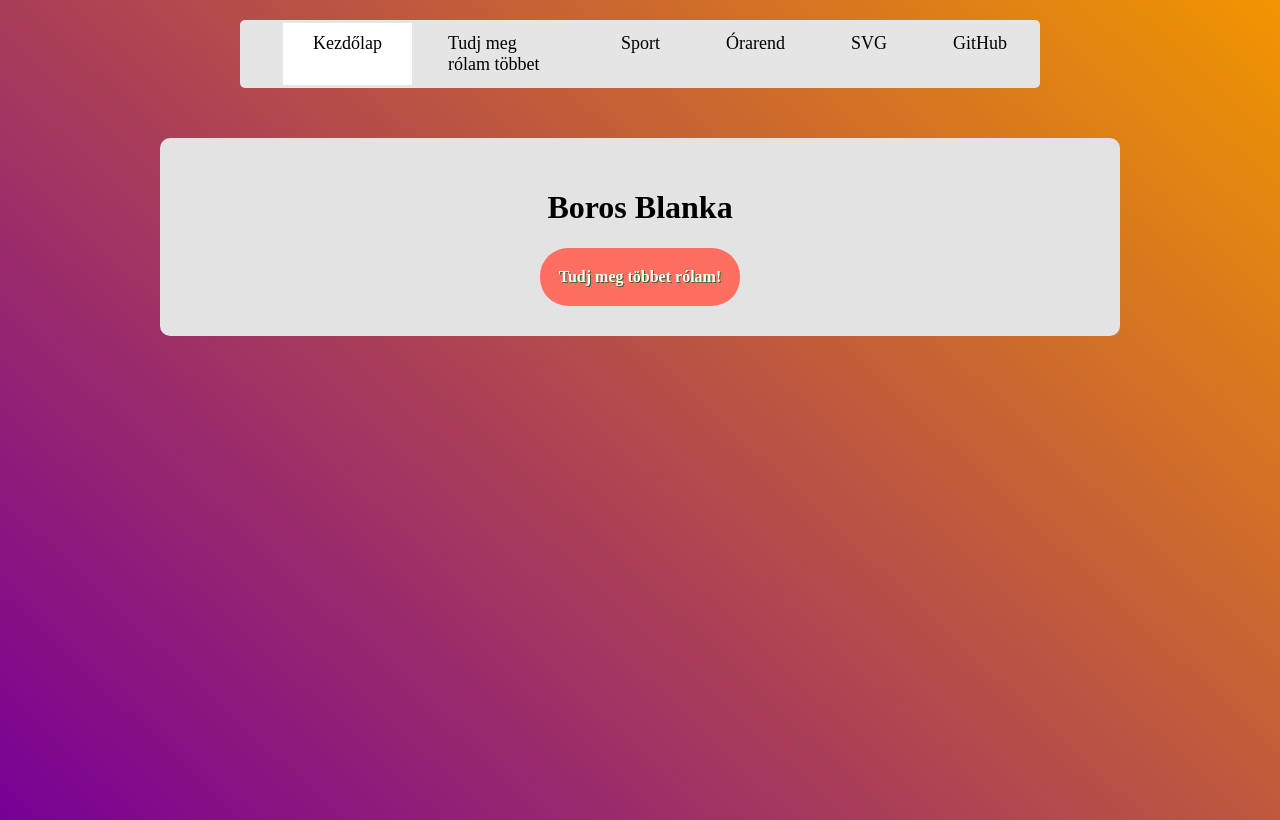
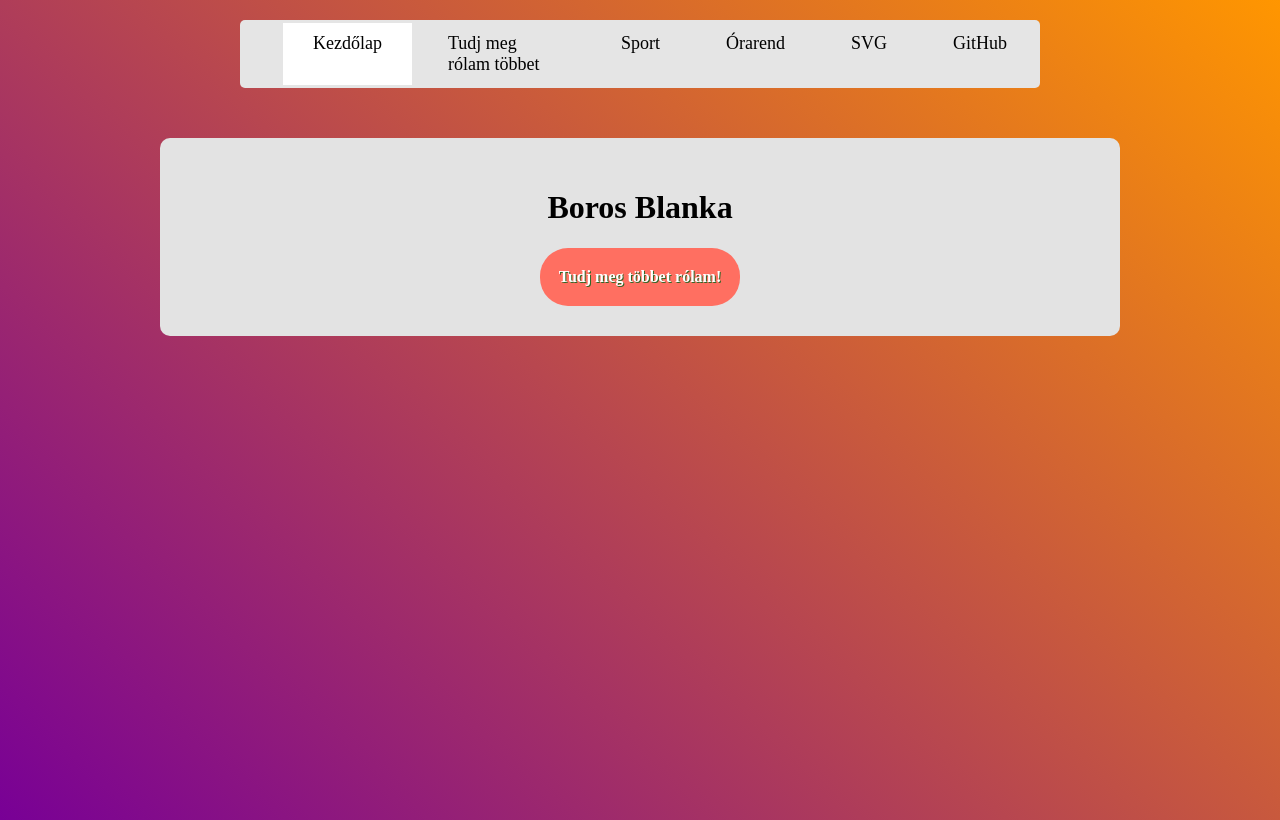
Before and after one commit to blankaboros/sagvari, a plain HTML site: page index.html in a window 1280 px wide. Drawn offline with Linux system fonts and the light colour scheme.

Commit message:
Update style.css

```diff
--- a/style.css
+++ b/style.css
@@ -1,7 +1,7 @@
 body {
     margin: 0;
     background: rgb(255,140,0);
-    background: linear-gradient(223deg, rgba(240,150,0,1) 0%, rgba(120,0,150,1) 100%);
+    background: linear-gradient(223deg, rgba(300,150,0,1) 0%, rgba(120,0,150,1) 100%);
     height: 100vh;
 }
 
```
